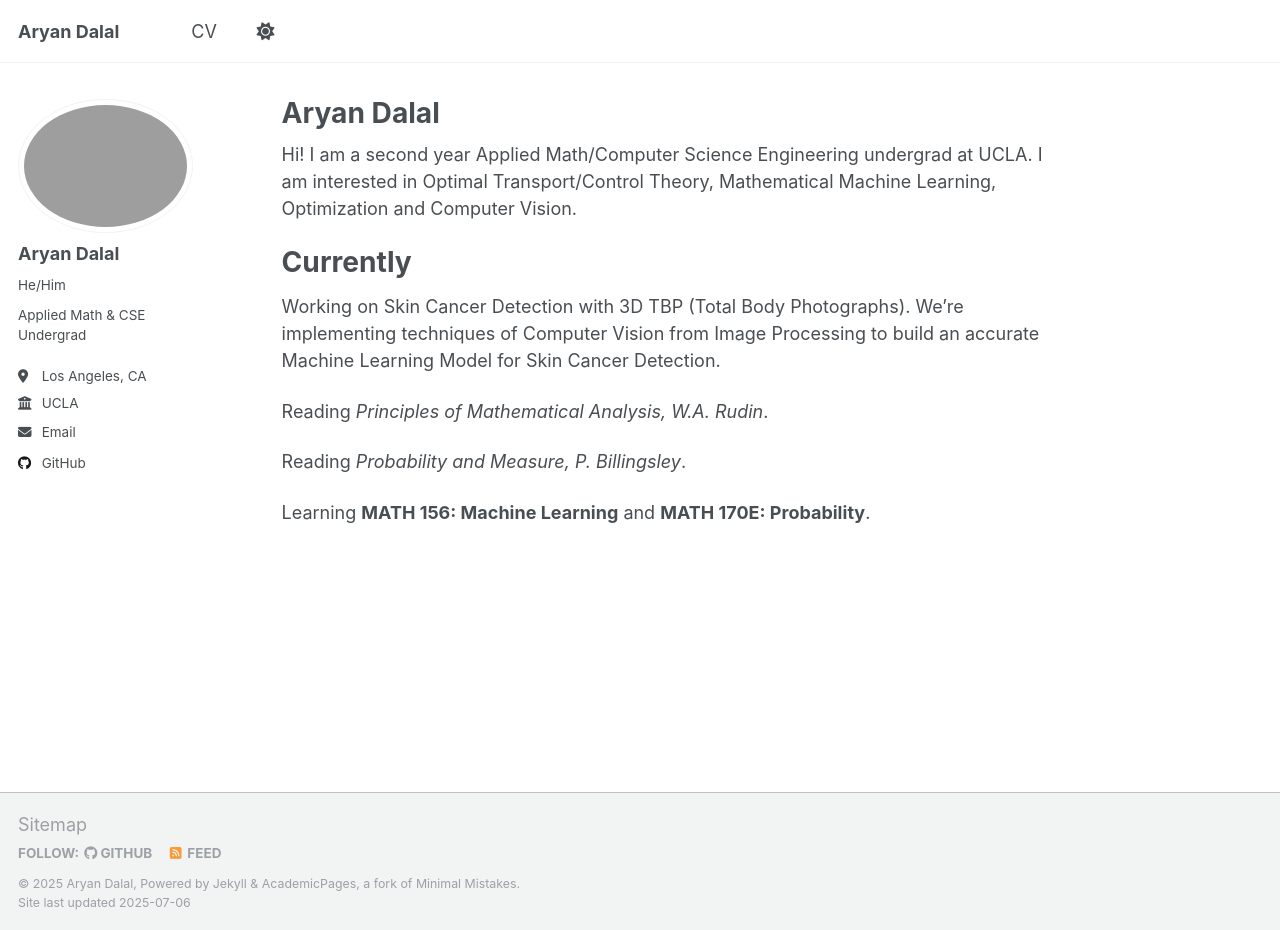
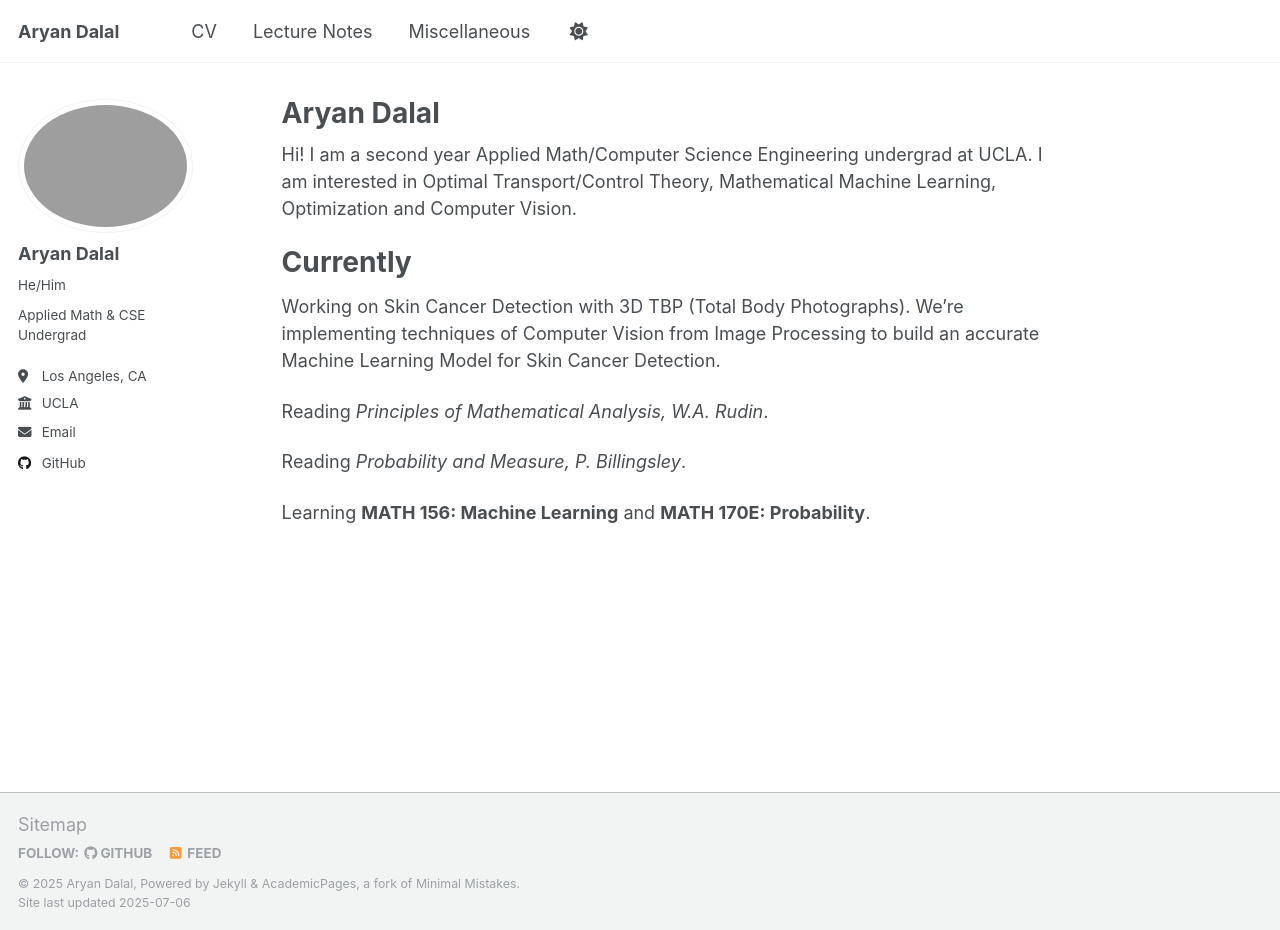
Before and after one commit to DalalAryan/DalalAryan.github.io, a Jekyll site: the page built from _pages/about.md, in a window 1280 px wide and 930 px high. Built offline with Jekyll 4.4.1, drawn with Linux system fonts in a browser that asks for light colours; a script that is not in the unit is left out.

Commit message:
Update navigation.yml

```diff
--- a/_data/navigation.yml
+++ b/_data/navigation.yml
@@ -17,15 +17,18 @@ main:
  # - title: "Teaching"
  #   url: /teaching/
 
- # - title: "Portfolio"
- #   url: /portfolio/
-
  # - title: "Blog Posts"
  #   url: /year-archive/
 
   - title: "CV"
     url: /cv/
 
+  - title: "Lecture Notes"
+    url: /portfolio/
+
+  - title: "Miscellaneous"
+    url: /talks/
+
   # - title: "CV"
   #   url: /cv-json/
 
```
